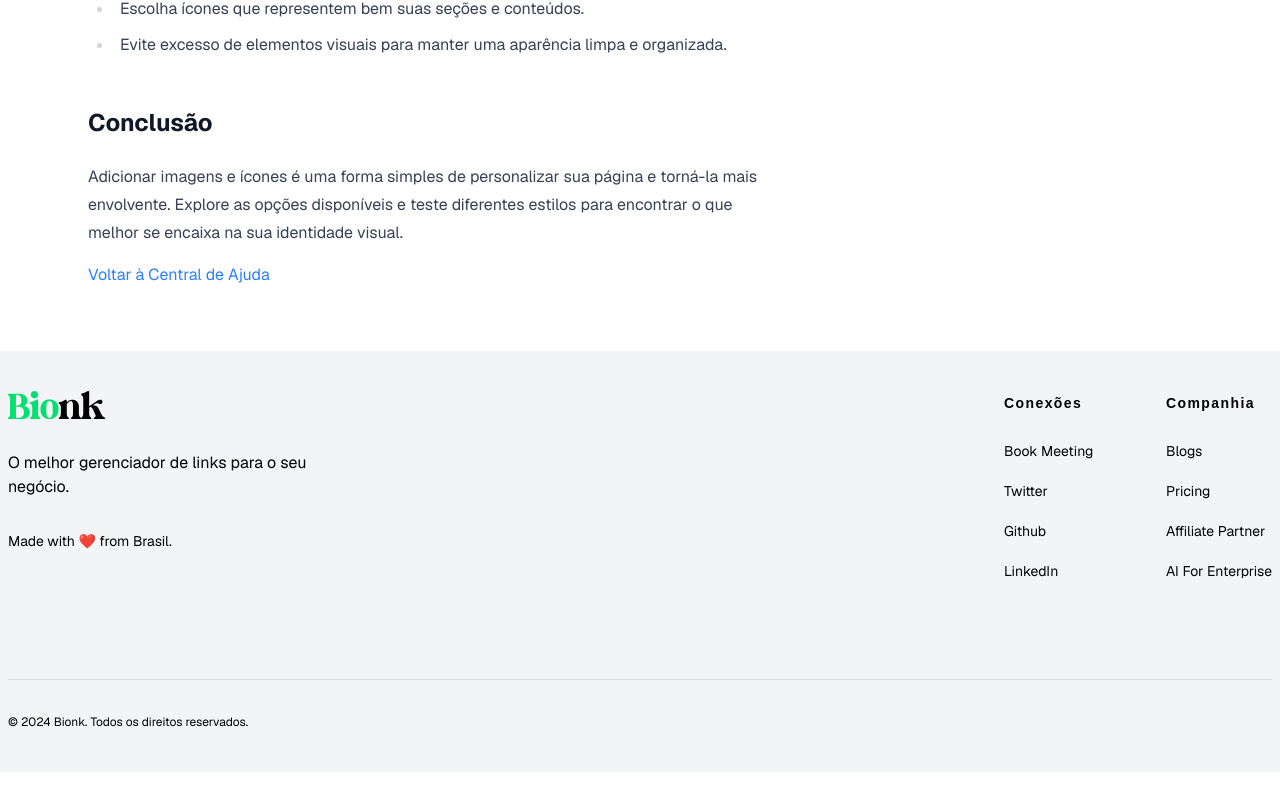
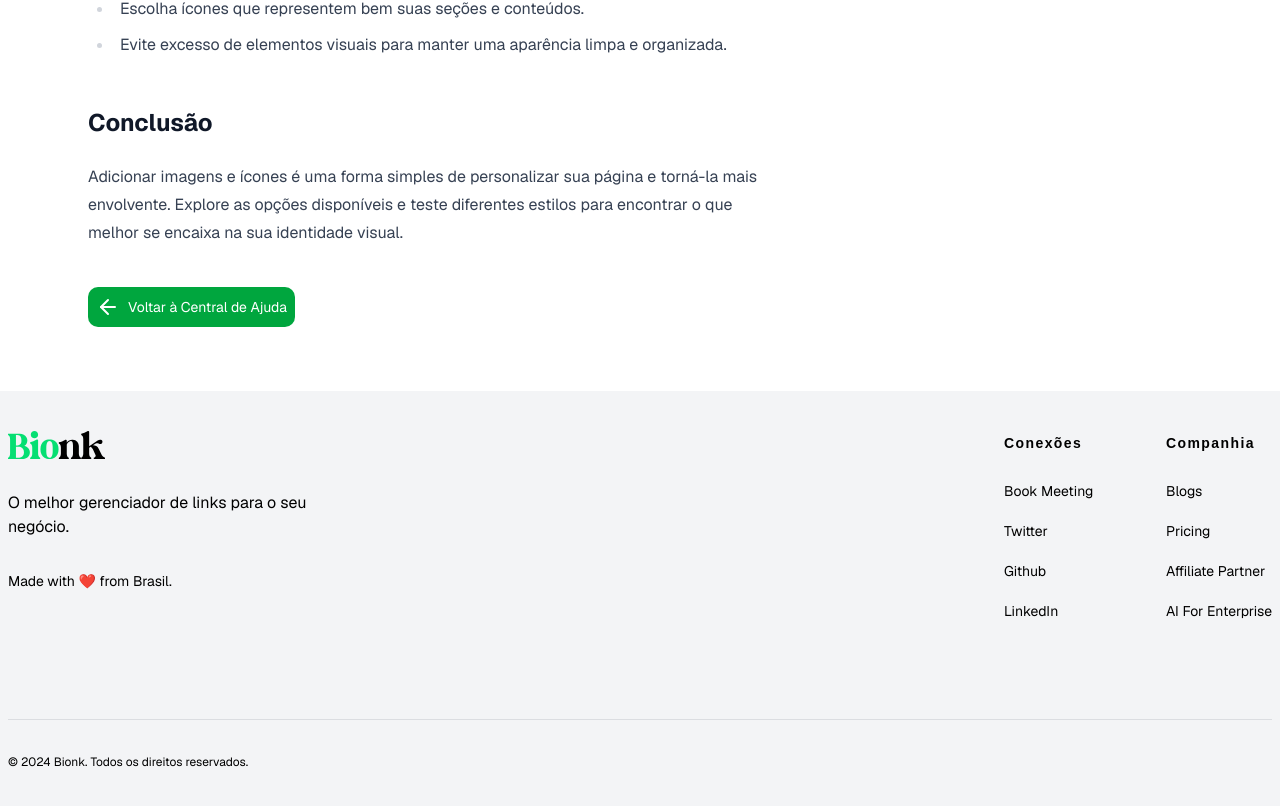
Before and after one commit to gabriellucasvh/bionk, a Next.js app: page /ajuda/guia/adicionando-imagens-e-icones in a window 1280 px wide. Shown: the part 1374-2180 px from the top of the page. Before the commit the page ends 2146 px from the top, so only its background shows below. Built offline with nearby package versions, Linux system fonts and the light colour scheme; a web font is replaced by a local one.

Commit message:
style: Adicionado botão de voltar para a central de ajuda em páginas de guias

```diff
--- a/src/app/(public)/ajuda/guia/[slug]/page.tsx
+++ b/src/app/(public)/ajuda/guia/[slug]/page.tsx
@@ -6,6 +6,7 @@ import ReactMarkdown from 'react-markdown';
 import Link from 'next/link';
 import HeaderAjuda from '../../header-ajuda';
 import FooterAjuda from '../../footer-ajuda';
+import { ArrowLeft } from "lucide-react";
 
 interface PageProps {
   params: Promise<{ slug: string }>;
@@ -84,9 +85,10 @@ export default async function ArticlePage({ params }: PageProps) {
         <article className="prose">
           <ReactMarkdown>{content}</ReactMarkdown>
         </article>
-        <div className='mt-4'>
-          <Link href="/ajuda" className="text-blue-500 hover:underline">
-            Voltar à Central de Ajuda
+        <div className='mt-10'>
+          <Link href="/ajuda" className="flex w-fit items-center p-2 text-white rounded-lg text-sm bg-green-600 hover:bg-green-700">
+          <ArrowLeft className="mr-2" />
+            <span>Voltar à Central de Ajuda</span>
           </Link>
         </div>
       </div>
```
